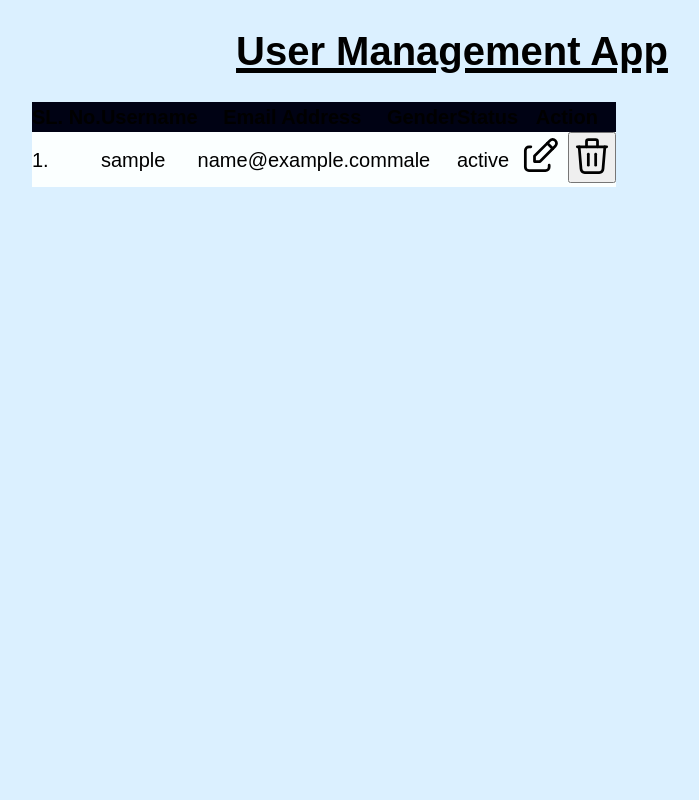
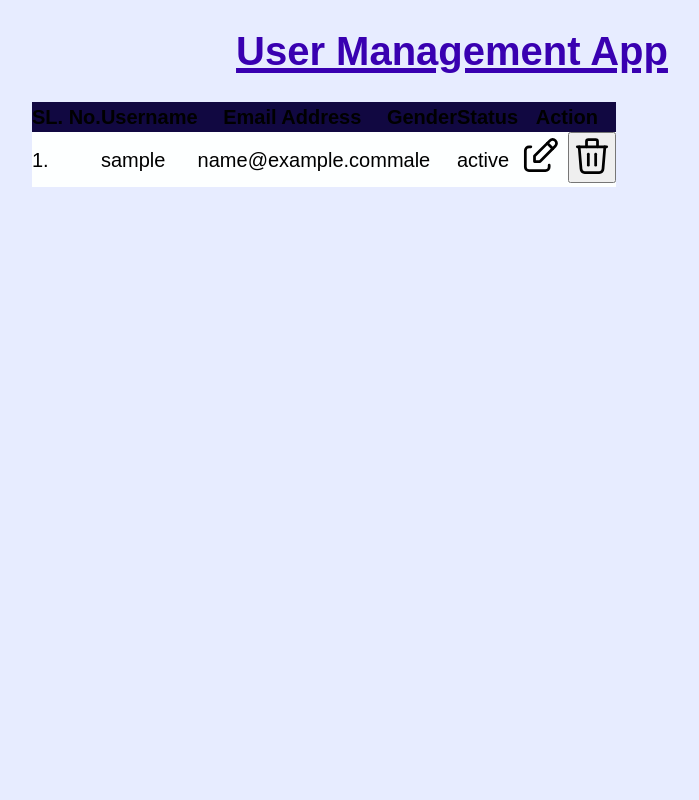
Before and after one commit to Rahulbaran/user-management-app, a Node server app: page / in a window 1280 px wide. Shown: the whole page, without its empty margins (188-887 px from the left). Run offline with Node 20, Linux system fonts and the light colour scheme; tables that the repository leaves empty hold one stand-in row (values such as "Sample post"); some libraries are stand-ins or nearby versions.

Commit message:
style: create new css variables for color

```diff
--- a/public/css/boilerplate.css
+++ b/public/css/boilerplate.css
@@ -44,11 +44,16 @@ html {
   --fs-poppins: "Poppins", sans-serif;
 
   /* Colors */
-  --body-bg: oklch(95% 0.05 260);
+  --body-bg: oklch(95% 0.05 280);
+  --text-color: oklch(50% 0.2 280);
+  --heading-color: oklch(20% 0.35 280);
+  --icon-color: oklch(30% 0.3 300);
 
   /* Table */
-  --table-bg: oklch(100% 0.01 260);
-  --table-header-bg: oklch(10% 0.05 260);
+  --table-bg: oklch(100% 0.01 280);
+  --table-header-bg: oklch(20% 0.1 280);
+  --table-data-border: oklch(95% 0.1 280);
+  --table-header-border: oklch(95% 0.05 280);
 }
 
 html,
```
